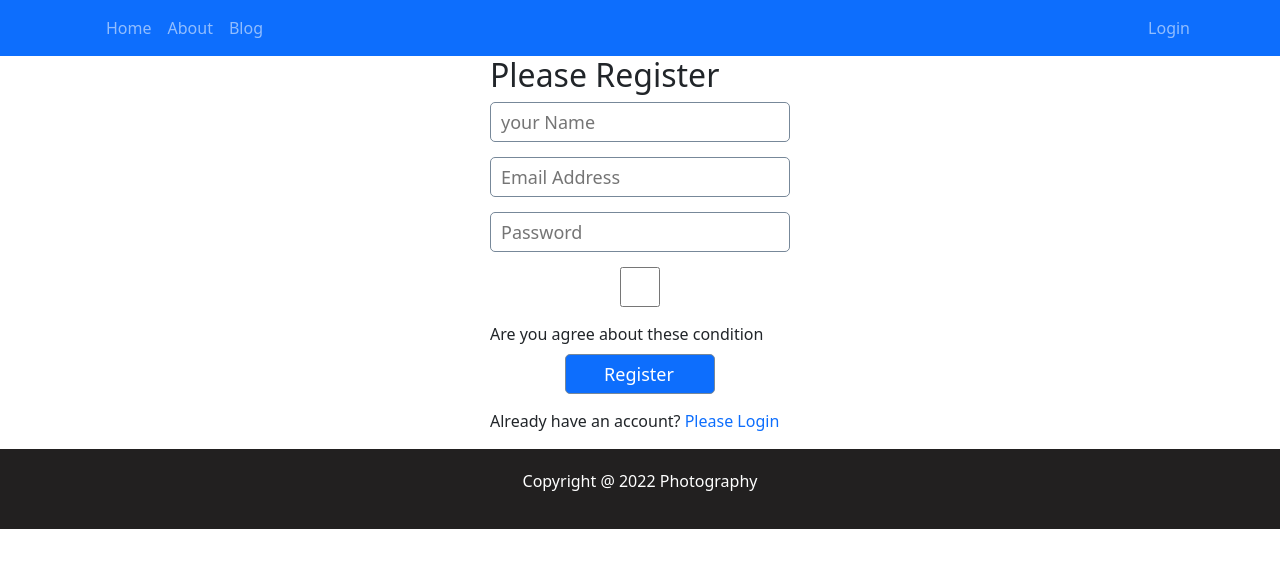
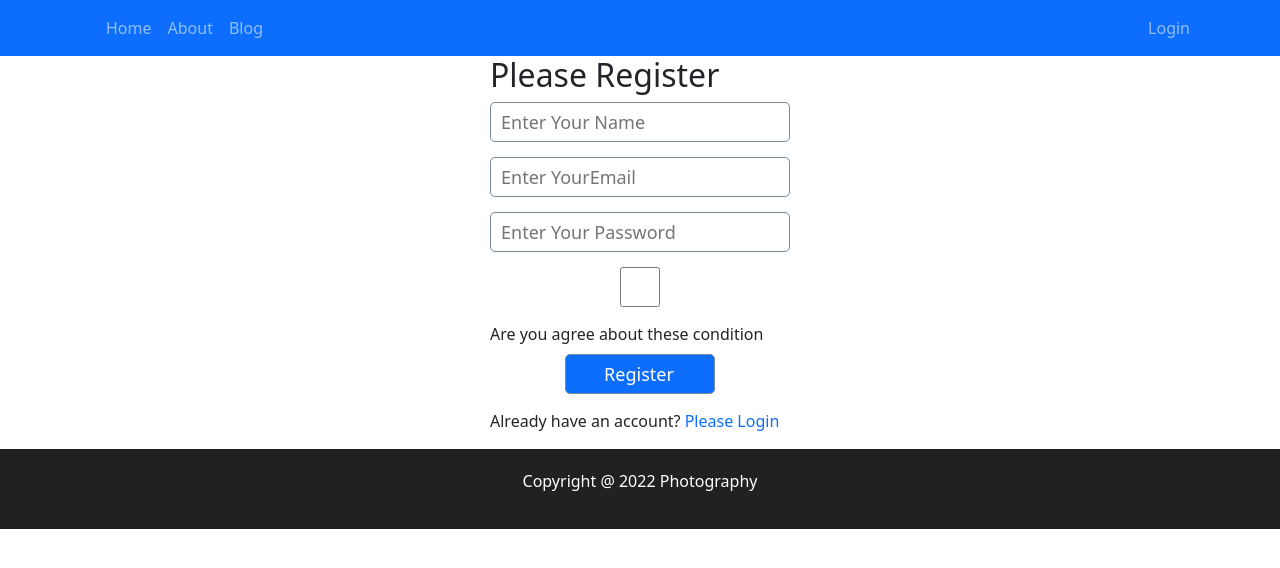
Before and after one commit to mousumiaktar/photo-hunter, a React (Create React App) app: page /register in a window 1280 px wide. Shown: the top 568 px of the page. Built offline with nearby package versions, Linux system fonts and the light colour scheme.

Commit message:
login register design added

```diff
--- a/src/components/Register/Register.js
+++ b/src/components/Register/Register.js
@@ -1,17 +1,32 @@
 import React from 'react';
-import { Link } from 'react-router-dom';
+import { Link, useNavigate } from 'react-router-dom';
 import './Register.css';
 
 const Register = () => {
+    const navigate = useNavigate();
+
+    const navigateToLogin = () =>{
+        navigate('/login');
+    }
+
+    const handleRegister = event => {
+        event.preventDefault()
+
+        const name = event.target.name.value;
+        const email = event.target.email.value;
+        const password = event.target.password.value;
+        console.log(name, email, password)
+    }
+
     return (
         <div className='register-form-container'>
             <h2>Please Register</h2>
-            <form>
-                <input type="text" name="name" id="" placeholder='your Name' />
+            <form onSubmit={handleRegister}>
+                <input type="text" name="name" id="" placeholder='Enter Your Name' />
 
-                <input type="email" name="email" id="" placeholder='Email Address' required />
+                <input type="email" name="email" id="" placeholder='Enter YourEmail' required />
 
-                <input type="password" name="password" id="" placeholder='Password' required />
+                <input type="password" name="password" id="" placeholder='Enter Your Password' required />
 
                 <input type="checkbox" name="terms" id="terms" />
                 <label htmlFor="terms">Are you agree about these condition</label>
@@ -21,7 +36,7 @@ const Register = () => {
                 value="Register" />
 
             </form>
-            <p>Already have an account? <Link to='/login' className='text-primary pe-auto text-decoration-none' >Please Login</Link></p>
+            <p>Already have an account? <Link to='/login' className='text-primary pe-auto text-decoration-none' onClick={navigateToLogin} >Please Login</Link></p>
 
         </div>
     );
```
